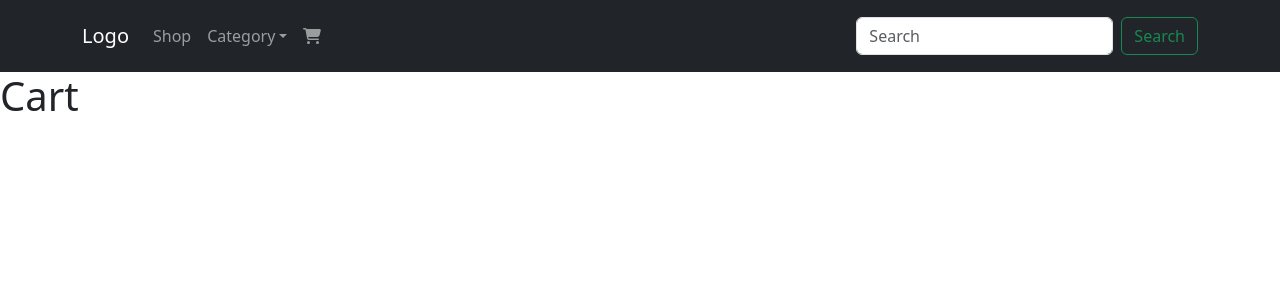
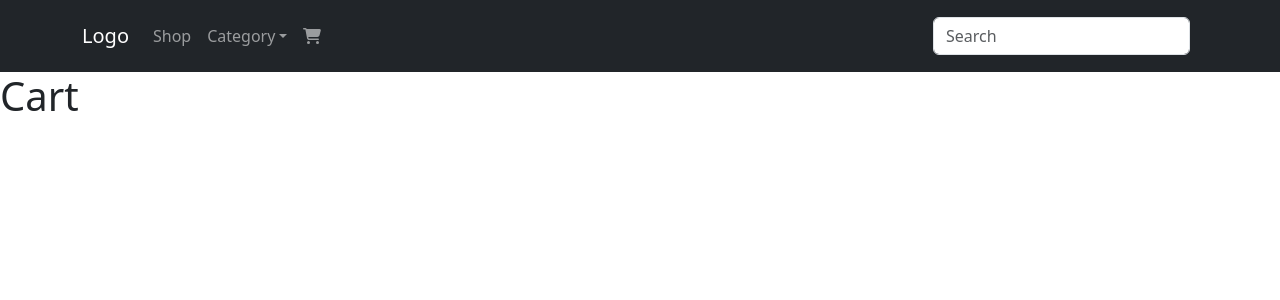
Before and after one commit to M0hammadFarahani/react-online-shop, a React (Vite) app: page /cart in a window 1280 px wide. Shown: the top 300 px of the page. Built offline with nearby package versions, Linux system fonts and the light colour scheme.

Commit message:
Search feature added

```diff
--- a/src/App.jsx
+++ b/src/App.jsx
@@ -2,6 +2,7 @@
 import 'bootstrap/dist/css/bootstrap.min.css'
 import 'bootstrap/dist/js/bootstrap.min.js'
 import { BrowserRouter, Routes, Route } from 'react-router-dom'
+import { useState } from 'react'
 import Shop from './pages/shop/shop'
 import Cart from './pages/cart/cart'
 import Navbar from './components/navbar'
@@ -11,13 +12,14 @@ import Detail from './pages/detail/detail'
 
 function App() {
 
+  const [search, setSearch] = useState('')
 
   return (
     <>
     <BrowserRouter>
-      <Navbar/>
+      <Navbar setSearch={setSearch} />
       <Routes>
-        <Route path='/' element={<Shop />} />
+        <Route path='/' element={<Shop search={search} />} />
         <Route path='/cart' element={<Cart />} />
         <Route path='/detail/:id' element={<Detail />} />
       </Routes>
--- a/src/components/navbar.jsx
+++ b/src/components/navbar.jsx
@@ -4,7 +4,7 @@ import { faShoppingCart } from "@fortawesome/free-solid-svg-icons"
 
 
 
-function Navbar() {
+function Navbar({ setSearch }) {
     return (
         <nav class="navbar navbar-expand-lg navbar-dark bg-dark py-3">
             <div class="container">
@@ -22,9 +22,10 @@ function Navbar() {
                                 Category
                             </a>
                             <ul class="dropdown-menu" aria-labelledby="navbarDropdown">
-                                <li><a class="dropdown-item" href="#">Action</a></li>
-                                <li><a class="dropdown-item" href="#">Another action</a></li>
-                                <li><a class="dropdown-item" href="#">Something else here</a></li>
+                                <li><a class="dropdown-item" href="#">Men's clothing</a></li>
+                                <li><a class="dropdown-item" href="#">Jewelery</a></li>
+                                <li><a class="dropdown-item" href="#">Electronics</a></li>
+                                <li><a class="dropdown-item" href="#">Women's clothing</a></li>
                             </ul>
                         </li>
                         <li class="nav-item">
@@ -34,8 +35,7 @@ function Navbar() {
                         </li>
                     </ul>
                     <form class="d-flex">
-                        <input class="form-control me-2" type="search" placeholder="Search" aria-label="Search"/>
-                        <button class="btn btn-outline-success" type="submit">Search</button>
+                        <input class="form-control me-2" type="search" placeholder="Search" aria-label="Search" onChange={(e) => setSearch(e.target.value)}/>
                     </form>
                 </div>
             </div>
--- a/src/pages/shop/shop.jsx
+++ b/src/pages/shop/shop.jsx
@@ -4,7 +4,7 @@ import { Link } from "react-router-dom"
 
 
 
-function Shop() {
+function Shop({ search }) {
 
     const [products, setProducts] = useState([])
 
@@ -19,7 +19,9 @@ function Shop() {
             <h1 className="text-center my-5">Shop</h1>
             <div className="row">
                 {
-                    products.map((item) => (
+                    products.filter((item) => {
+                        return search.toLowerCase() === '' ? item : item.title.toLowerCase().includes(search)
+                    }).map((item) => (
                         <div className="col-lg-4 col-md-6 p-5" key={item.id} style={{height: '500px'}} >
                             <img src={item.image} className="w-100 h-50 mb-4" />
                             <h5>{item.title}</h5>
```
